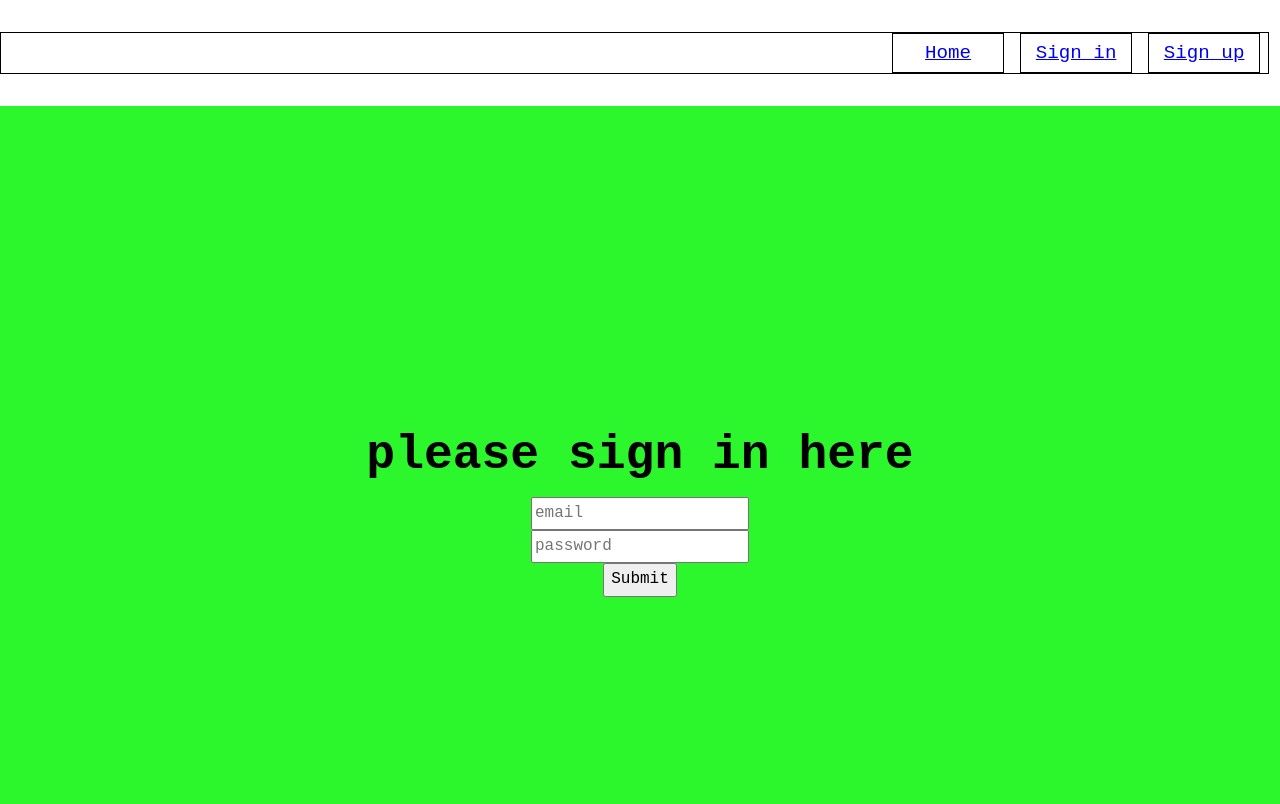
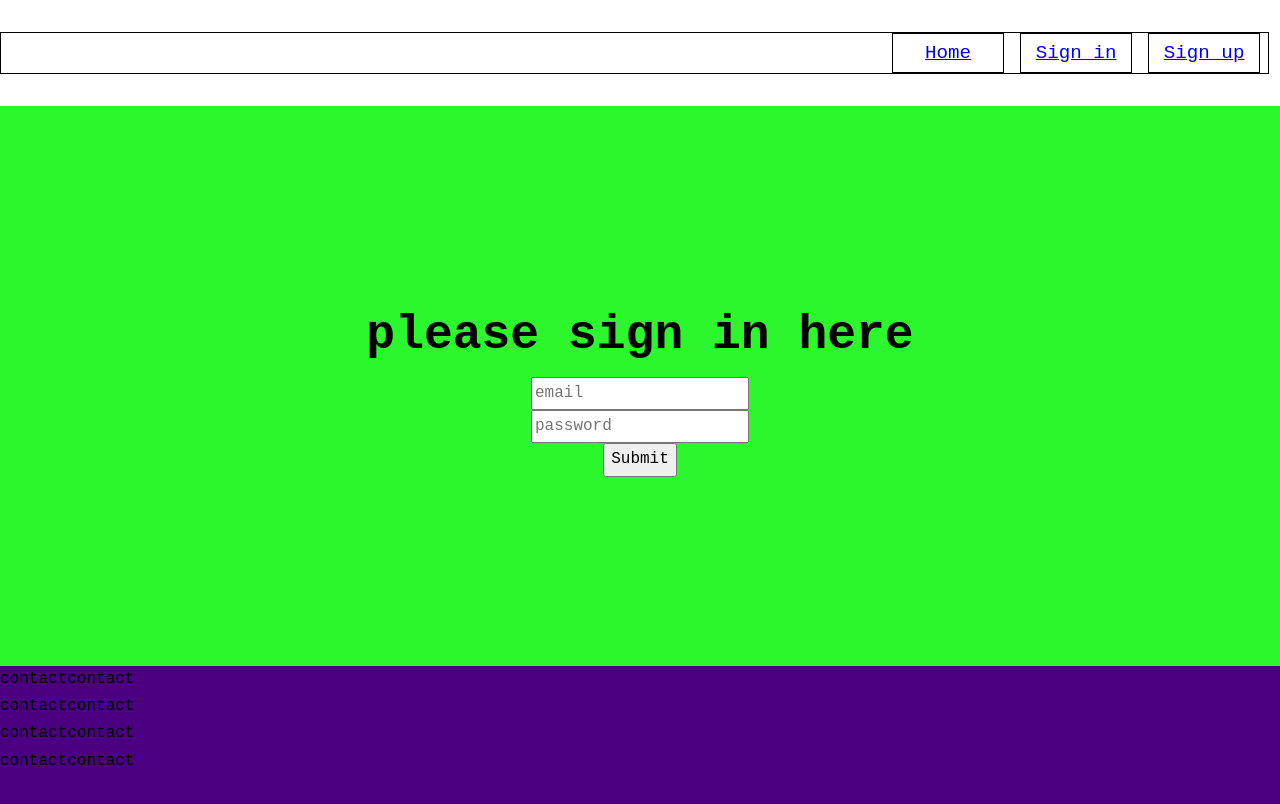
Before and after one commit to artrugh/quotifier, a React (Create React App) app in the folder client/: page /login in a window 1280 px wide. Shown: the top 804 px of the page. Built offline with nearby package versions, Linux system fonts and the light colour scheme; a web font is replaced by a local one.

Commit message:
small amends components styling

```diff
--- a/client/src/components/LogIn.js
+++ b/client/src/components/LogIn.js
@@ -1,11 +1,13 @@
 import React from "react";
 import LogInForm from "./LoginForm";
+import Footer from "./Footer";
 
 function SignIn() {
   return (
     <div className="sign-in">
       <h2>please sign in here</h2>
       <LogInForm />
+      <Footer />
     </div>
   );
 }
--- a/client/src/components/Register.js
+++ b/client/src/components/Register.js
@@ -1,11 +1,13 @@
 import React from "react";
 import RegisterForm from "./RegisterForm";
+import Footer from "./Footer";
 
 function Register() {
   return (
-    <div className="sign-up">
+    <div className="register">
       <h2>please register here</h2>
       <RegisterForm />
+      <Footer />
     </div>
   );
 }
--- a/client/src/components/SignUp.js
+++ b/client/src/components/SignUp.js
@@ -2,7 +2,7 @@ import React from "react";
 
 function SignUp() {
   return (
-    <div className="sign-up sign-up-2">
+    <div className="sign-up">
       <h2>Sign Up!</h2>
       <p className="text">
         never miss a quote again! with quotifier you can keep all your quotes
--- a/client/src/scss/layout/_components.scss
+++ b/client/src/scss/layout/_components.scss
@@ -8,7 +8,8 @@
 .reg-form,
 .login-form,
 .quote,
-.sign-up {
+.sign-up,
+.register {
   display: flex;
   justify-content: center;
   flex-direction: column;
@@ -16,17 +17,11 @@
 }
 
 .about,
-// .help,
-.home
-// .sign-in
-// .sign-up,
-// .quote
-{
+.home {
   margin-top: 5rem;
 }
 
 .redux-button-login {
-  // border: 1px solid black;
   margin-top: 5rem;
   margin-bottom: 2rem;
   // position: absolute;
@@ -62,9 +57,17 @@
   height: 100vh;
 }
 
-.sign-in {
-  height: 100vh;
+.sign-in,
+.register {
+  min-height: 100vh;
   background-color: rgb(44, 246, 44);
+}
+
+.home,
+.sign-in,
+.register {
+  position: relative;
+  padding-bottom: 30vh;
 }
 
 .footer {
@@ -72,6 +75,8 @@
   width: 100vw;
   background-color: indigo;
   display: flex;
+  position: absolute;
+  bottom: 0;
 }
 
 .footer p {
```
